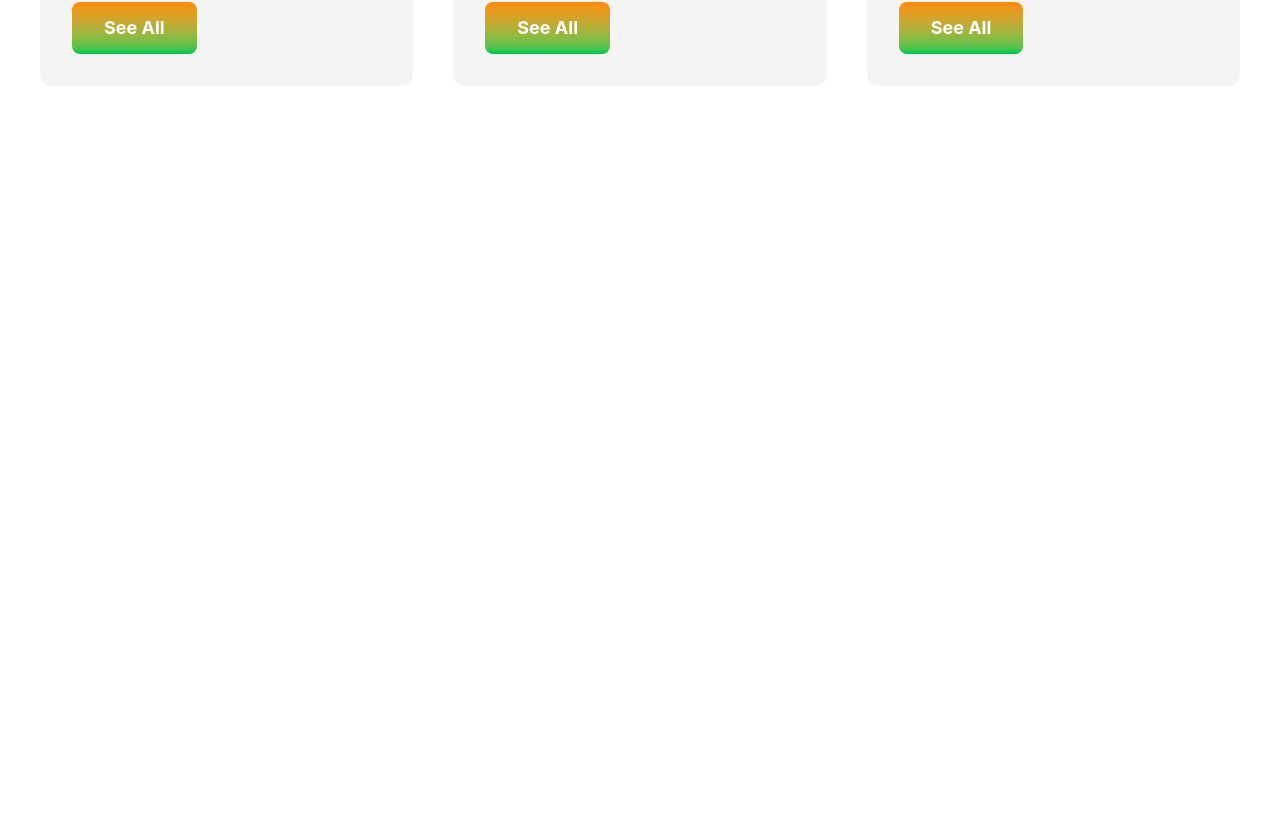
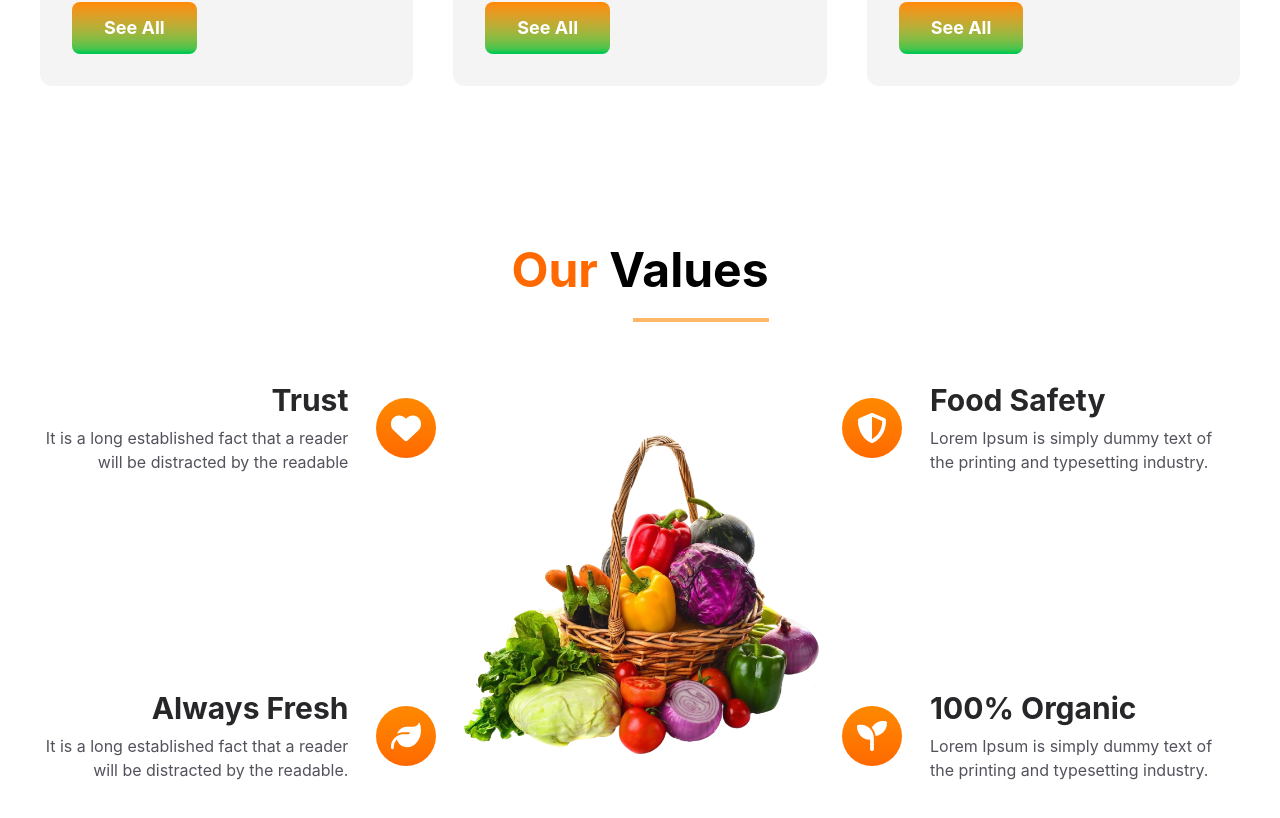
Before and after one commit to PrashantGuptacodecraft/Grocify, a React (Vite) app in the folder grocify/: page / in a window 1280 px wide. Shown: the part 1438-2256 px from the top of the page. Before the commit the page ends 1604 px from the top, so only its background shows below. Built offline with nearby package versions, Linux system fonts and the light colour scheme.

Commit message:
added the values

```diff
--- a/grocify/src/App.css
+++ b/grocify/src/App.css
@@ -5,7 +5,7 @@
   text-align: center;
 } */
 
-@import "tailwindcss";
+
 
 /* .logo {
   height: 6em;
--- a/grocify/src/Components/Category/Category.jsx
+++ b/grocify/src/Components/Category/Category.jsx
@@ -9,7 +9,7 @@
   const renderCards=category.map((item)=>{
     return(
       // card
-      <div className='flex-1 basis-[300px]'>
+      <div className='flex-1 basis-[300px]' key={item.id}>
         {/* card image */}
         <div className=' w-full  min-h-[30vh] relative -mb-10'>
           <img src={item.image} alt={item.title} className='absolute bottom-0' />
--- a/grocify/src/Components/Home/Home.jsx
+++ b/grocify/src/Components/Home/Home.jsx
@@ -2,6 +2,7 @@
 import Navbar from '../Navbar/Navbar'
 import Hero from '../Hero/Hero'
 import Category from '../Category/Category'
+import Values from '../Values/Values'
 
 const Home = () => {
   return (
@@ -9,6 +10,7 @@
       <Navbar />
       <Hero></Hero>
       <Category></Category>
+      <Values></Values>
     </div>
   )
 }
--- a/grocify/src/Components/Navbar/Navbar.jsx
+++ b/grocify/src/Components/Navbar/Navbar.jsx
@@ -23,7 +23,7 @@
     setShowMenu(!showMenu);
   }
   return (
-    <header className={ `fixed w-full z-50 transition-all duration-300 ${isScrolled ? 'shadow-md' : 'bg-transparent'}` }>
+    <header className={ `fixed w-full z-50 transition-all duration-300 ${isScrolled ? 'drop-shadow-[0_4px_25px_rgba(0,0,0,.9)]' : ''}` }>
       <nav className='max-w-[1400px] mx-auto px-10 md:h-[13vh] h-[12vh] flex  justify-between items-center '>
         <a href="#" className='text-3xl font-bold'>
           Gr<span className='text-orange-500 uppercase'>O</span>cify
--- /dev/null
+++ b/grocify/src/Components/Values/Values.jsx
@@ -0,0 +1,84 @@
+import React from 'react'
+import Heading from '../Heading/Heading'
+import { FaHeart, FaLeaf, FaSeedling } from 'react-icons/fa6'
+import { FaShieldAlt } from 'react-icons/fa'
+import Basket from '../../assets/basket-full-vegetables.png'
+
+const Values = () => {
+  const leftValues=values.slice(0,2).map((item)=>{
+    return(
+      <div className='flex md:flex-row-reverse items-center gap-7'>
+        <div>
+          <span className=' flex justify-center items-center  text-3xl text-white bg-gradient-to-b from-orange-400 to-orange-500 w-15 h-15 rounded-full'>{item.icon}</span>
+        </div>
+
+        <div className='md:text-right'>
+          <h3 className='text-zinc-800 text-3xl font-bold'>{item.title}</h3>
+          <p className='text-zinc-600 mt-2'>{item.para}</p>
+        </div>
+      </div>
+
+
+        )})
+
+        const rightValues=values.slice(2).map((item)=>{
+    return(
+      <div className='flex items-center gap-7 '>
+        <div>
+          <span className=' flex justify-center items-center  text-3xl text-white bg-gradient-to-b from-orange-400 to-orange-500 w-15 h-15 rounded-full'>{item.icon}</span>
+        </div>
+
+        <div className='text-left'>
+          <h3 className='text-zinc-800 text-3xl font-bold'>{item.title}</h3>
+          <p className='text-zinc-600 mt-2'>{item.para}</p>
+        </div>
+      </div>
+
+
+        )})
+
+  return (
+    <section>
+      <div className='max-w-[1400px] mx-auto px-10 py-20'>
+        <Heading highlight="Our" heading="Values"></Heading>
+
+        <div className='flex gap-5 mt-15 gap-15 md:gap-5 md:flex-row flex-col'>
+          {/* left values */}
+<div className='md:min-h-100 gap-15 flex flex-col   justify-between'>{leftValues}</div>
+<div className='md:flex w-1/2 hidden'>
+  <img src={Basket} alt="Basket of Vegetables"  />
+</div>
+        {/* Right Values */}
+<div  className='md:min-h-100 gap-15 flex flex-col justify-between'> {rightValues}</div>
+        </div>
+
+      </div>
+    </section>
+  )
+}
+
+export default Values
+const values=[{
+  id:1,
+  title:"Trust",
+  para:"It is a long established fact that a reader will be distracted by the readable ",
+  icon:<FaHeart/>
+},{
+  id:2,
+  title:"Always Fresh",
+  para:"It is a long established fact that a reader will be distracted by the readable.",
+  icon:<FaLeaf/>
+},
+{
+  id:3,
+  title:"Food Safety",
+  para:"Lorem Ipsum is simply dummy text of the printing and typesetting industry.",
+  icon:<FaShieldAlt/>
+},
+{
+  id:4,
+  title:"100% Organic",
+  para:"Lorem Ipsum is simply dummy text of the printing and typesetting industry.",
+  icon:<FaSeedling/>
+},
+]
--- a/grocify/src/index.css
+++ b/grocify/src/index.css
@@ -1,68 +1,4 @@
-/* :root {
-  font-family: system-ui, Avenir, Helvetica, Arial, sans-serif;
-  line-height: 1.5;
-  font-weight: 400;
-
-  color-scheme: light dark;
-  color: rgba(255, 255, 255, 0.87);
-  background-color: #242424;
-
-  font-synthesis: none;
-  text-rendering: optimizeLegibility;
-  -webkit-font-smoothing: antialiased;
-  -moz-osx-font-smoothing: grayscale;
-}
-
-a {
-  font-weight: 500;
-  color: #646cff;
-  text-decoration: inherit;
-}
-a:hover {
-  color: #535bf2;
-}
-
-body {
-  margin: 0;
-  display: flex;
-  place-items: center;
-  min-width: 320px;
-  min-height: 100vh;
-}
-
-h1 {
-  font-size: 3.2em;
-  line-height: 1.1;
-}
-
-button {
-  border-radius: 8px;
-  border: 1px solid transparent;
-  padding: 0.6em 1.2em;
-  font-size: 1em;
-  font-weight: 500;
-  font-family: inherit;
-  background-color: #1a1a1a;
-  cursor: pointer;
-  transition: border-color 0.25s;
-}
-button:hover {
-  border-color: #646cff;
-}
-button:focus,
-button:focus-visible {
-  outline: 4px auto -webkit-focus-ring-color;
-}
-
-@media (prefers-color-scheme: light) {
-  :root {
-    color: #213547;
-    background-color: #ffffff;
-  }
-  a:hover {
-    color: #747bff;
-  }
-  button {
-    background-color: #f9f9f9;
-  }
+@import "tailwindcss";
+/* *{
+border: .1rem solid red;
 } */
```
